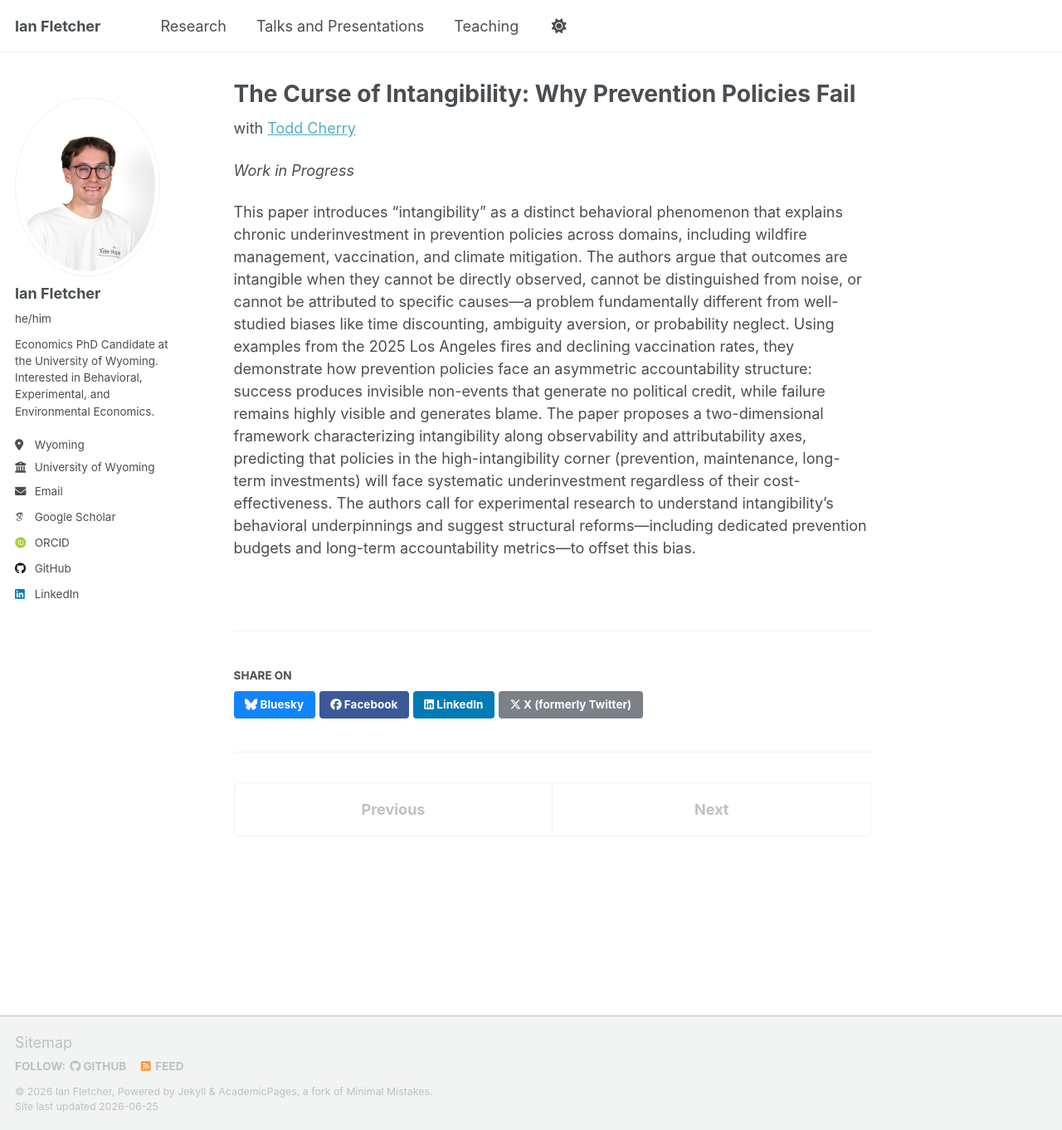
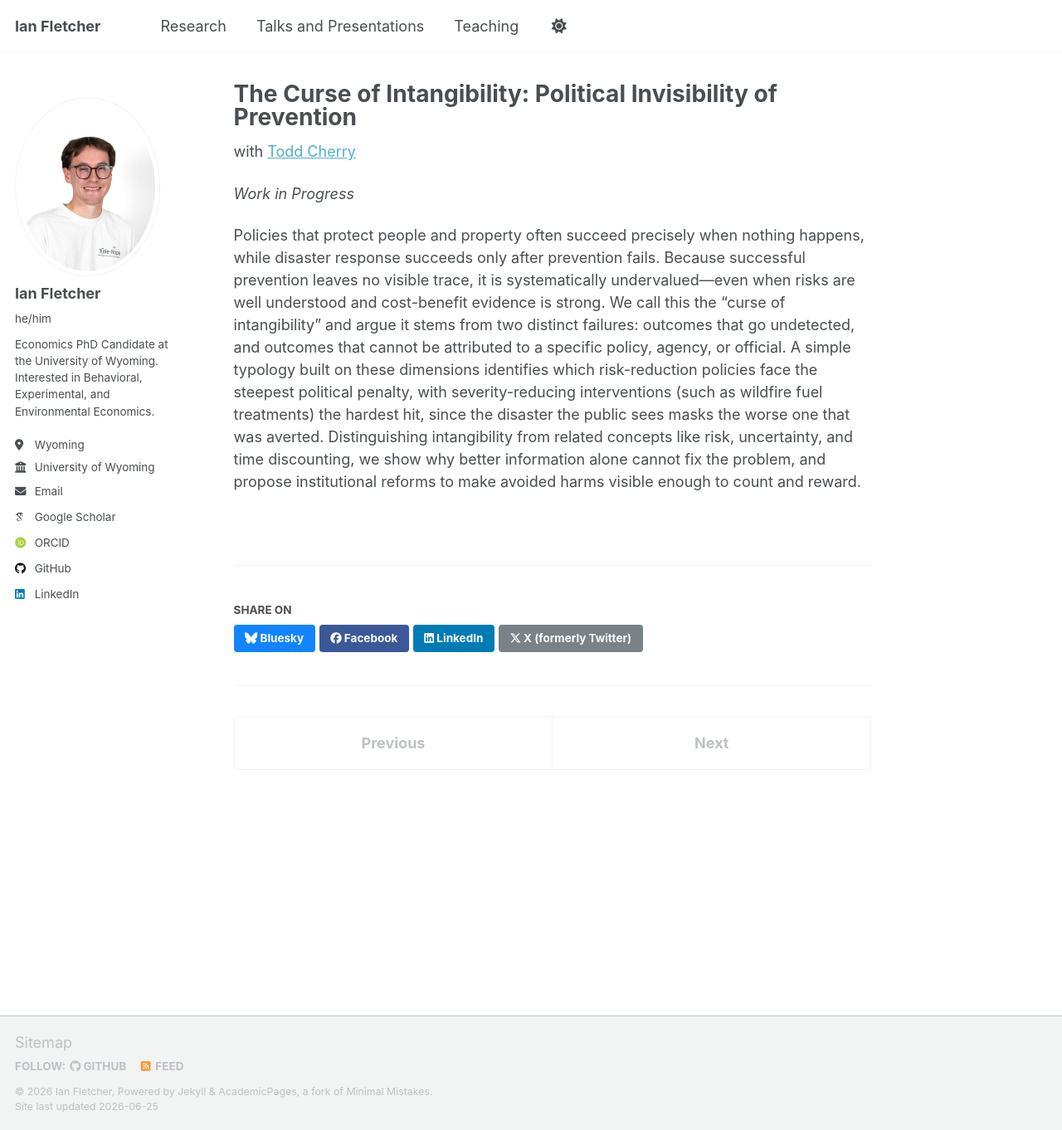
Before and after one commit to fletcherian/fletcherian.github.io, a Jekyll site: the page built from _publications/intang-other-policyforum.md, in a window 1280 px wide and 1362 px high. Shown: the whole window at 83% size. Built offline with Jekyll 4.4.1, drawn with Linux system fonts in a browser that asks for light colours; some web fonts are replaced; a script that is not in the unit is left out.

Commit message:
Update intang-other-policyforum.md

```diff
--- a/_publications/intang-other-policyforum.md
+++ b/_publications/intang-other-policyforum.md
@@ -1,9 +1,9 @@
 ---
-title: "The Curse of Intangibility: Why Prevention Policies Fail"
+title: "The Curse of Intangibility: Political Invisibility of Prevention"
 collection: publications
 category: conferences
 permalink: /publication/intang-other-policyforum
-excerpt: 'Prevention policies systematically fail because their greatest successes are invisible: avoided disasters, prevented diseases, and non-events that cannot be attributed to the policies that caused them. This paper argues that this "intangibility" problem is distinct from other behavioral biases and requires institutional reforms that reward policymakers for outcomes no one can see.'
+excerpt: 'Prevention policies that successfully avert disasters—epidemics, bridge collapses, catastrophic wildfires—rarely earn political credit because their success is the absence of an event, leaving no detectable outcome and no clear actor to reward. This paper develops a framework built on two dimensions, outcome detectability and cause–effect attribution, to explain this "curse of intangibility" and proposes institutional reforms—dedicated multi-year prevention budgets, risk-weighted leading indicators, and independent prevention scorekeeping—to make avoided harms visible, auditable, and rewardable.'
 date: 2026-01-20
 ---
 
@@ -11,4 +11,4 @@ with [Todd Cherry](https://tlcherry.weebly.com/)
 
 _Work in Progress_
 
-This paper introduces "intangibility" as a distinct behavioral phenomenon that explains chronic underinvestment in prevention policies across domains, including wildfire management, vaccination, and climate mitigation. The authors argue that outcomes are intangible when they cannot be directly observed, cannot be distinguished from noise, or cannot be attributed to specific causes—a problem fundamentally different from well-studied biases like time discounting, ambiguity aversion, or probability neglect. Using examples from the 2025 Los Angeles fires and declining vaccination rates, they demonstrate how prevention policies face an asymmetric accountability structure: success produces invisible non-events that generate no political credit, while failure remains highly visible and generates blame. The paper proposes a two-dimensional framework characterizing intangibility along observability and attributability axes, predicting that policies in the high-intangibility corner (prevention, maintenance, long-term investments) will face systematic underinvestment regardless of their cost-effectiveness. The authors call for experimental research to understand intangibility's behavioral underpinnings and suggest structural reforms—including dedicated prevention budgets and long-term accountability metrics—to offset this bias.
+Policies that protect people and property often succeed precisely when nothing happens, while disaster response succeeds only after prevention fails. Because successful prevention leaves no visible trace, it is systematically undervalued—even when risks are well understood and cost-benefit evidence is strong. We call this the "curse of intangibility" and argue it stems from two distinct failures: outcomes that go undetected, and outcomes that cannot be attributed to a specific policy, agency, or official. A simple typology built on these dimensions identifies which risk-reduction policies face the steepest political penalty, with severity-reducing interventions (such as wildfire fuel treatments) the hardest hit, since the disaster the public sees masks the worse one that was averted. Distinguishing intangibility from related concepts like risk, uncertainty, and time discounting, we show why better information alone cannot fix the problem, and propose institutional reforms to make avoided harms visible enough to count and reward.
```
